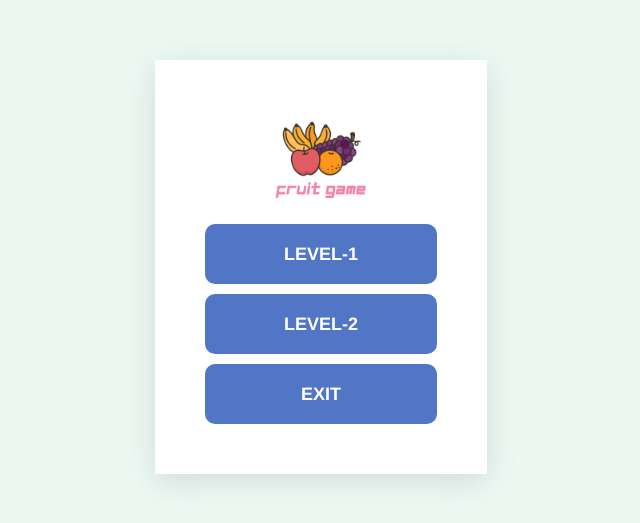
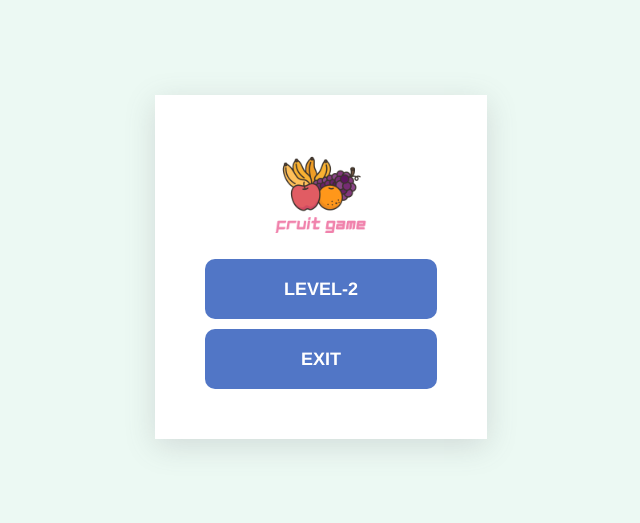
Before and after one commit to haquedot/FruitGame, a plain HTML site: page index.html in a window 1280 px wide. Shown: the part 133-656 px from the top of the page, without its empty margins (319-959 px from the left). Drawn offline with Linux system fonts and the light colour scheme.

Commit message:
Update index.html

```diff
--- a/index.html
+++ b/index.html
@@ -18,7 +18,7 @@
             <span class="heading"><img src="images/logo.png" alt="logo">
                 </span>
 
-            <a class="button" role="button" href="./IdentifyFruitByName/index.html">LEVEL-1</a>
+<!--             <a class="button" role="button" href="./IdentifyFruitByName/index.html">LEVEL-1</a> -->
             <a class="button " role="button " href="./IdentifyFruit/index.html">LEVEL-2</a>
             <a class="button " role="button " href="./index.html ">EXIT</a>
         </div>
```
